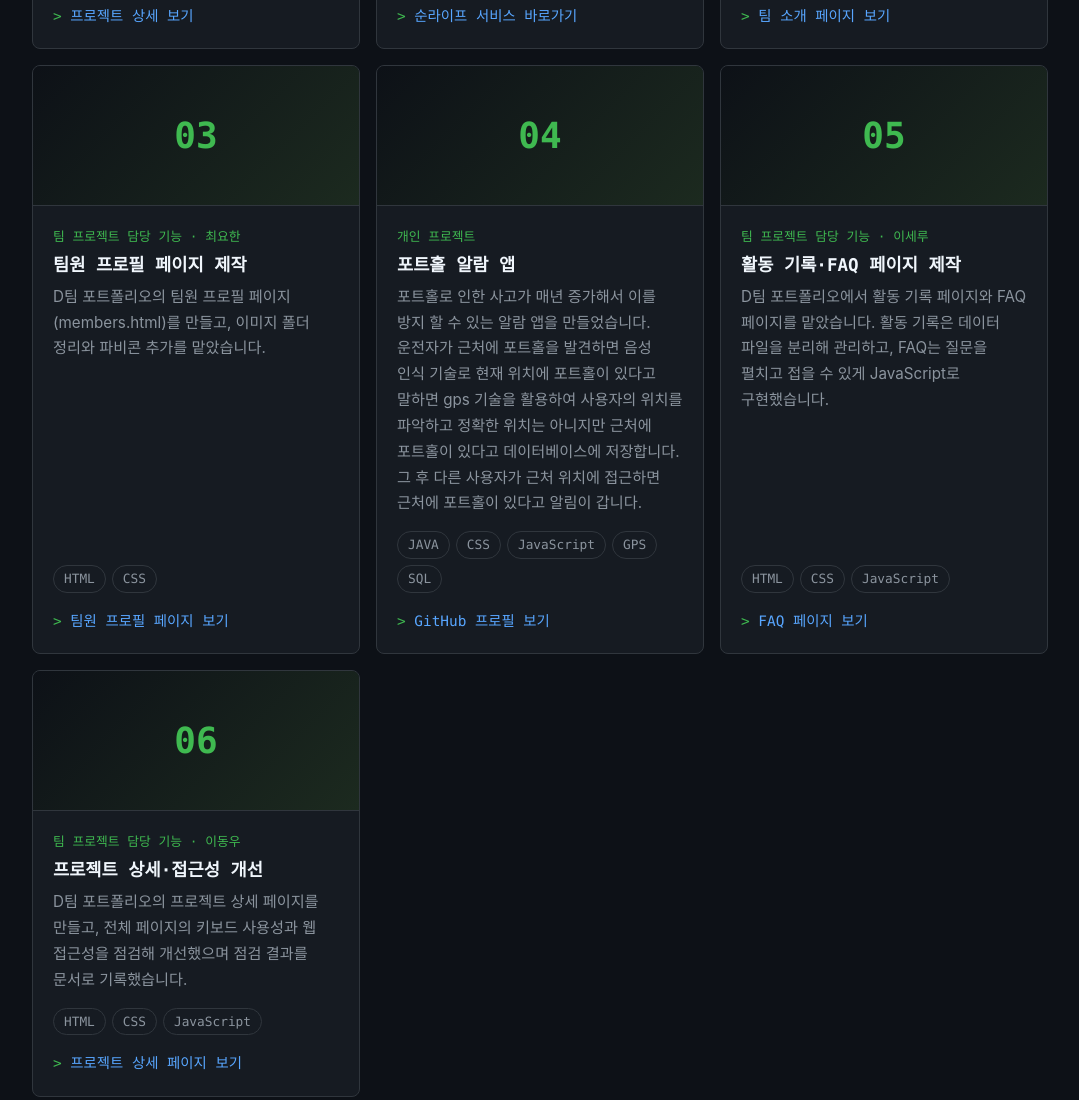
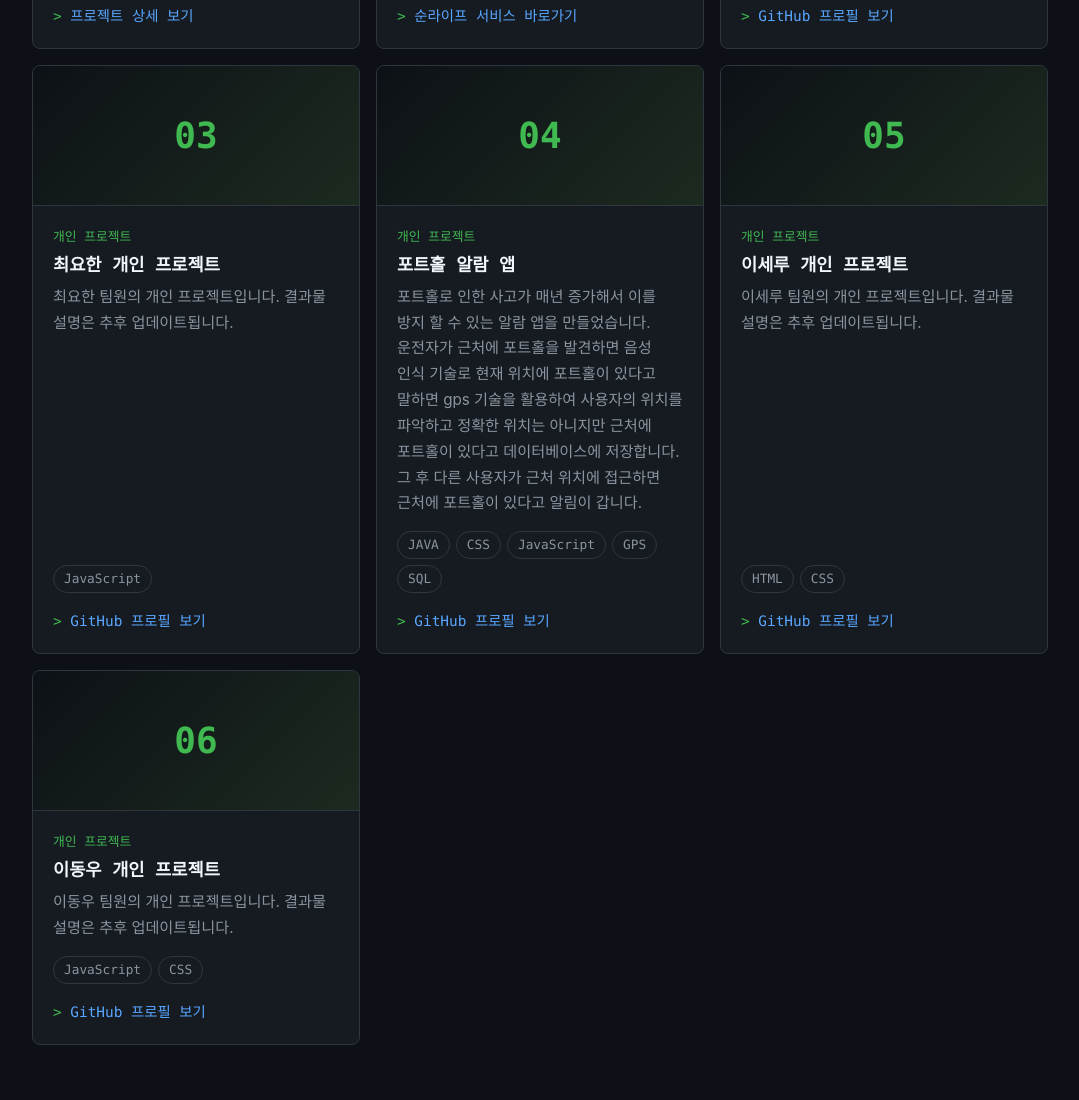
Before and after one commit to wonchandev/oss-team-portfolio, a plain HTML site: page projects.html in a window 1280 px wide. Shown: the part 1128-2228 px from the top of the page, without its empty margins (100-1179 px from the left). Drawn offline with Linux system fonts and the light colour scheme.

Commit message:
Revert "feat: 나머지 팀원 4명 카드를 실제 담당 기능으로 교체"
This reverts commit 1f9171953ca060dd09e7dab12b642aa78eb9544e.

```diff
--- a/projects.html
+++ b/projects.html
@@ -87,31 +87,29 @@
                     </div>
                 </li>
 
-                <li class="card project-card" data-category="team" data-tags="html css">
+                <li class="card project-card" data-category="personal" data-tags="html css">
                     <div class="project-thumb" aria-hidden="true">02</div>
                     <div class="project-body">
-                        <span class="project-kind">팀 프로젝트 담당 기능 · 배하엘</span>
-                        <h2 class="project-title">팀 소개·문의 페이지 제작</h2>
-                        <p class="project-desc">D팀 포트폴리오에서 팀 소개 페이지(about.html)와 문의 페이지(contact.html)를 맡아 만들고, 공통 메뉴에 문의 페이지를 추가했습니다.</p>
+                        <span class="project-kind">개인 프로젝트</span>
+                        <h2 class="project-title">배하엘 개인 프로젝트</h2>
+                        <p class="project-desc">배하엘 팀원의 개인 프로젝트입니다. 결과물 설명은 추후 업데이트됩니다.</p>
                         <ul class="project-tags" aria-label="사용 기술">
-                                            <li class="tag">HTML</li>
-                                            <li class="tag">CSS</li>
+                            <li class="tag">HTML</li><li class="tag">CSS</li>
                         </ul>
-                        <a class="project-link" href="about.html">팀 소개 페이지 보기</a>
+                        <a class="project-link" href="https://github.com/AAA-bae" target="_blank" rel="noopener noreferrer">GitHub 프로필 보기<span class="visually-hidden"> - 배하엘 개인 프로젝트 (새 탭)</span></a>
                     </div>
                 </li>
 
-                <li class="card project-card" data-category="team" data-tags="html css">
+                <li class="card project-card" data-category="personal" data-tags="javascript">
                     <div class="project-thumb" aria-hidden="true">03</div>
                     <div class="project-body">
-                        <span class="project-kind">팀 프로젝트 담당 기능 · 최요한</span>
-                        <h2 class="project-title">팀원 프로필 페이지 제작</h2>
-                        <p class="project-desc">D팀 포트폴리오의 팀원 프로필 페이지(members.html)를 만들고, 이미지 폴더 정리와 파비콘 추가를 맡았습니다.</p>
+                        <span class="project-kind">개인 프로젝트</span>
+                        <h2 class="project-title">최요한 개인 프로젝트</h2>
+                        <p class="project-desc">최요한 팀원의 개인 프로젝트입니다. 결과물 설명은 추후 업데이트됩니다.</p>
                         <ul class="project-tags" aria-label="사용 기술">
-                                            <li class="tag">HTML</li>
-                                            <li class="tag">CSS</li>
+                            <li class="tag">JavaScript</li>
                         </ul>
-                        <a class="project-link" href="members.html">팀원 프로필 페이지 보기</a>
+                        <a class="project-link" href="https://github.com/yohan070312" target="_blank" rel="noopener noreferrer">GitHub 프로필 보기<span class="visually-hidden"> - 최요한 개인 프로젝트 (새 탭)</span></a>
                     </div>
                 </li>
 
@@ -132,33 +130,29 @@
                     </div>
                 </li>
 
-                <li class="card project-card" data-category="team" data-tags="html css javascript">
+                <li class="card project-card" data-category="personal" data-tags="html css">
                     <div class="project-thumb" aria-hidden="true">05</div>
                     <div class="project-body">
-                        <span class="project-kind">팀 프로젝트 담당 기능 · 이세루</span>
-                        <h2 class="project-title">활동 기록·FAQ 페이지 제작</h2>
-                        <p class="project-desc">D팀 포트폴리오에서 활동 기록 페이지와 FAQ 페이지를 맡았습니다. 활동 기록은 데이터 파일을 분리해 관리하고, FAQ는 질문을 펼치고 접을 수 있게 JavaScript로 구현했습니다.</p>
+                        <span class="project-kind">개인 프로젝트</span>
+                        <h2 class="project-title">이세루 개인 프로젝트</h2>
+                        <p class="project-desc">이세루 팀원의 개인 프로젝트입니다. 결과물 설명은 추후 업데이트됩니다.</p>
                         <ul class="project-tags" aria-label="사용 기술">
-                                            <li class="tag">HTML</li>
-                                            <li class="tag">CSS</li>
-                                            <li class="tag">JavaScript</li>
+                            <li class="tag">HTML</li><li class="tag">CSS</li>
                         </ul>
-                        <a class="project-link" href="faq.html">FAQ 페이지 보기</a>
+                        <a class="project-link" href="https://github.com/SSe-a11y-spec" target="_blank" rel="noopener noreferrer">GitHub 프로필 보기<span class="visually-hidden"> - 이세루 개인 프로젝트 (새 탭)</span></a>
                     </div>
                 </li>
 
-                <li class="card project-card" data-category="team" data-tags="html css javascript">
+                <li class="card project-card" data-category="personal" data-tags="javascript css">
                     <div class="project-thumb" aria-hidden="true">06</div>
                     <div class="project-body">
-                        <span class="project-kind">팀 프로젝트 담당 기능 · 이동우</span>
-                        <h2 class="project-title">프로젝트 상세·접근성 개선</h2>
-                        <p class="project-desc">D팀 포트폴리오의 프로젝트 상세 페이지를 만들고, 전체 페이지의 키보드 사용성과 웹 접근성을 점검해 개선했으며 점검 결과를 문서로 기록했습니다.</p>
+                        <span class="project-kind">개인 프로젝트</span>
+                        <h2 class="project-title">이동우 개인 프로젝트</h2>
+                        <p class="project-desc">이동우 팀원의 개인 프로젝트입니다. 결과물 설명은 추후 업데이트됩니다.</p>
                         <ul class="project-tags" aria-label="사용 기술">
-                                            <li class="tag">HTML</li>
-                                            <li class="tag">CSS</li>
-                                            <li class="tag">JavaScript</li>
+                            <li class="tag">JavaScript</li><li class="tag">CSS</li>
                         </ul>
-                        <a class="project-link" href="project-detail.html">프로젝트 상세 페이지 보기</a>
+                        <a class="project-link" href="https://github.com/lily0012331-sketch" target="_blank" rel="noopener noreferrer">GitHub 프로필 보기<span class="visually-hidden"> - 이동우 개인 프로젝트 (새 탭)</span></a>
                     </div>
                 </li>
             </ul>
```
